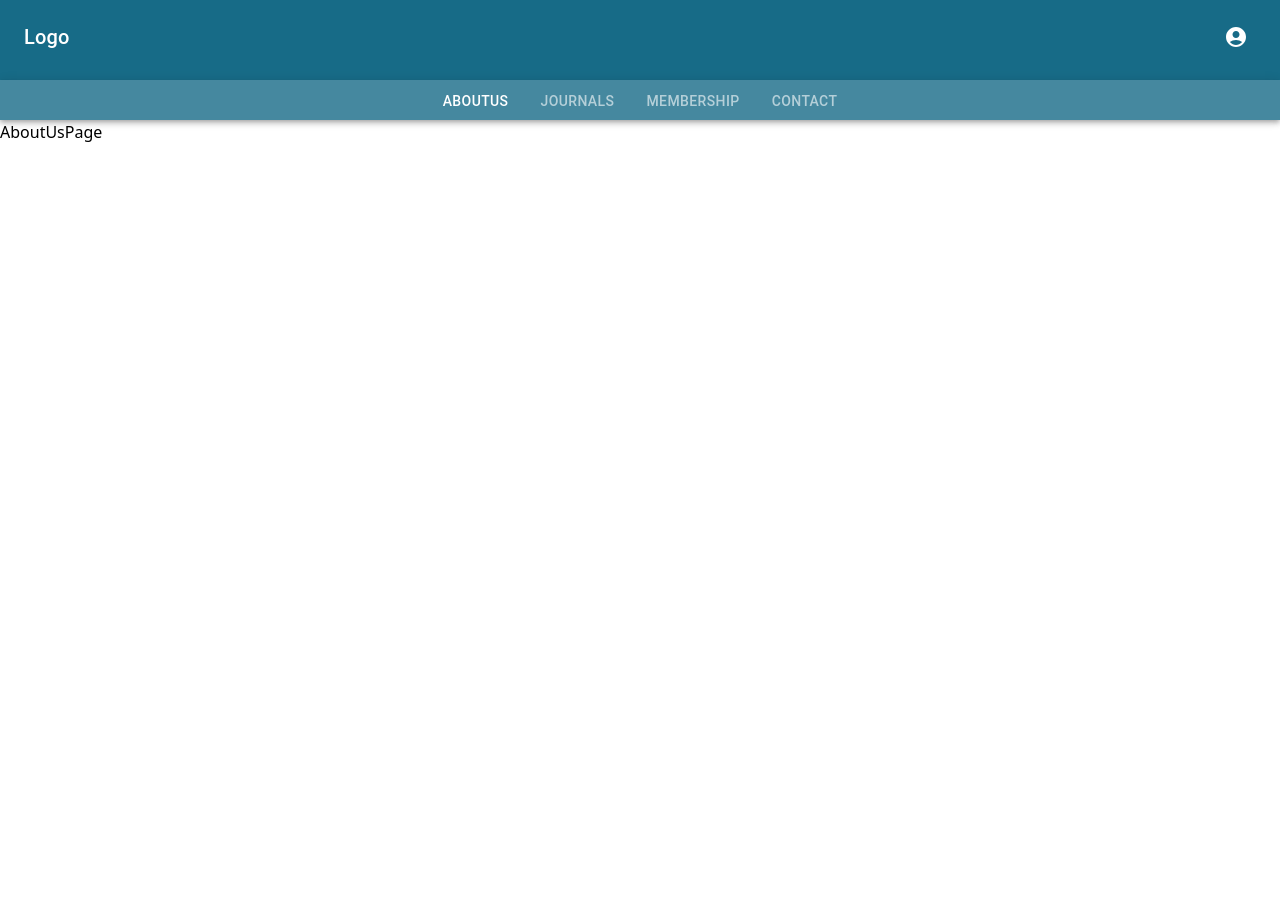
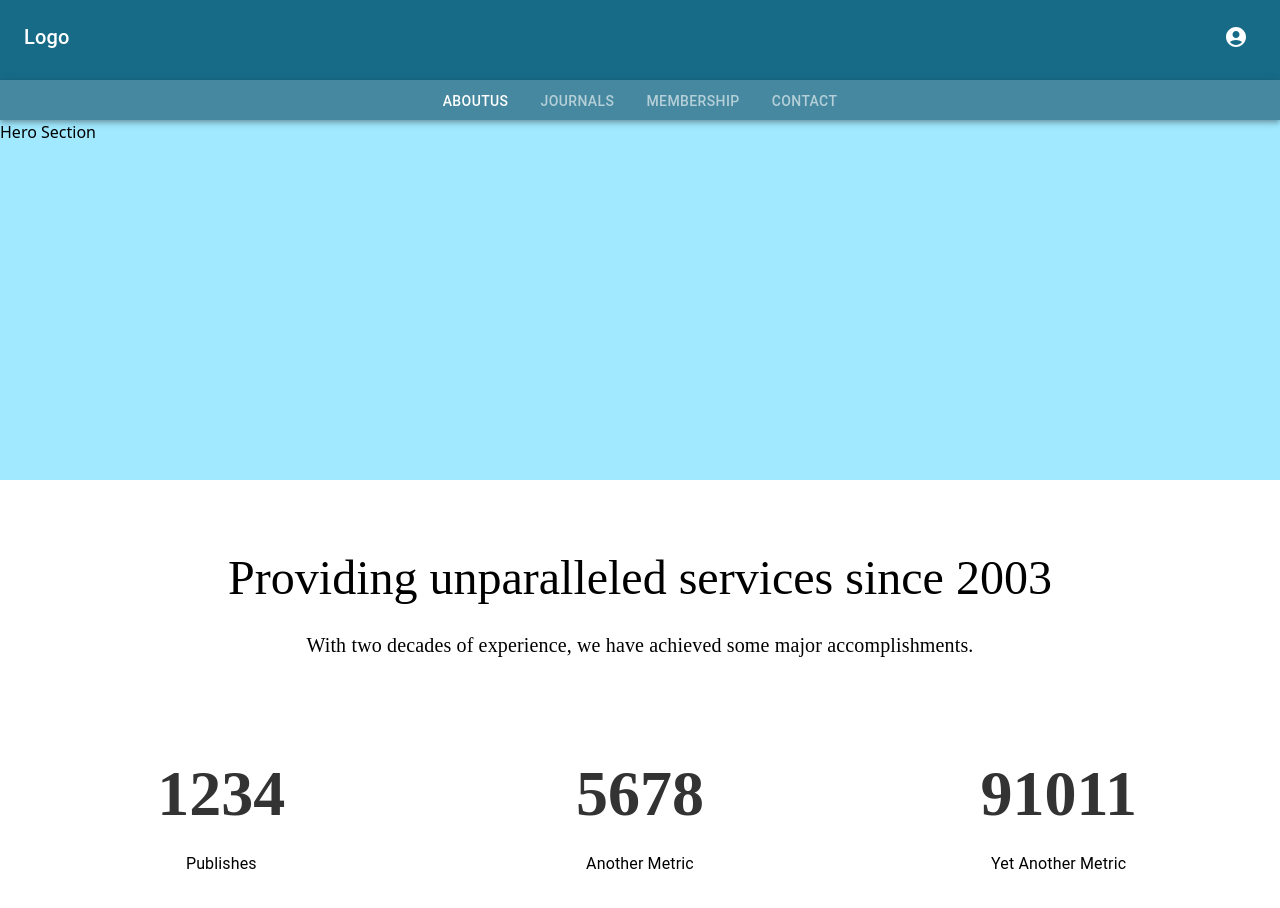
Before and after one commit to ankush-anonymous/jOURNAL, a React (Create React App) app: page /about in a window 1280 px wide. Shown: the top 908 px of the page. Before the commit the page ends 800 px from the top, so only its background shows below. Built offline with nearby package versions, Linux system fonts and the light colour scheme.

Commit message:
CountdownSection

```diff
--- a/package.json
+++ b/package.json
@@ -16,6 +16,7 @@
     "react-multi-carousel": "^2.8.4",
     "react-router-dom": "^6.21.3",
     "react-scripts": "5.0.1",
+    "react-spring": "^9.7.3",
     "web-vitals": "^2.1.4"
   },
   "scripts": {
--- /dev/null
+++ b/src/Components/NumberScrollAnimation.jsx
@@ -0,0 +1,28 @@
+import React from "react";
+import { useSpring, animated } from "react-spring";
+
+const style = {
+  fontSize: "4rem",
+  fontFamily: "source-sans",
+  fontWeight: "bold",
+  color: "#333", // Set your desired text color
+};
+
+function NumberScrollAnimation({ targetValue }) {
+  // Define the spring animation
+  const { number } = useSpring({
+    reset: true,
+    from: { number: 0 },
+    to: { number: targetValue },
+  });
+
+  return (
+    <div>
+      <animated.div style={{ ...style }}>
+        {number.to((val) => Math.floor(val))}
+      </animated.div>
+    </div>
+  );
+}
+
+export default NumberScrollAnimation;
--- a/src/Pages/AboutUsPage.jsx
+++ b/src/Pages/AboutUsPage.jsx
@@ -1,16 +1,147 @@
-import { Box } from "@mui/material";
+import { Box, Grid, Typography, useTheme } from "@mui/material";
 import React from "react";
 
 import NavbarComponent from "../Components/NavbarComponent";
+import NumberScrollAnimation from "../Components/NumberScrollAnimation";
+import Divider from "@mui/material/Divider";
 
 const AboutUsPage = () => {
+  const theme = useTheme();
   return (
     <>
       <NavbarComponent />
       <section>
-        <Box sx={{}}>AboutUsPage</Box>
+        <Box sx={{ height: "45vh", backgroundColor: "#A0E9FF" }}>
+          Hero Section
+        </Box>
       </section>
-      <section>{/* Count Down Section  */}</section>
+      <section>
+        <Box sx={{ height: "50vh", marginTop: "60px", marginBottom: "60px" }}>
+          <Box
+            sx={{
+              display: "flex",
+              flexDirection: "column",
+              justifyContent: "center",
+              alignItems: "center",
+              height: "100px",
+            }}
+          >
+            <Typography
+              variant="h3"
+              sx={{
+                fontFamily: "source sans pro",
+                [theme.breakpoints.down("sm")]: {
+                  fontSize: "2.5rem", // Adjust the font size for small screens
+                  padding: "15px",
+                },
+              }}
+            >
+              Providing unparalleled services since 2003
+            </Typography>
+            <br />
+          </Box>
+          <Box
+            sx={{
+              display: "flex",
+              justifyContent: "center",
+              alignItems: "center",
+              height: "10px",
+            }}
+          >
+            <Typography
+              variant="h6"
+              sx={{
+                fontFamily: "source sans ",
+                [theme.breakpoints.down("sm")]: {
+                  fontSize: "1rem", // Adjust the font size for small screens
+                  marginTop: "20px",
+                  padding: "15px",
+                },
+              }}
+            >
+              With two decades of experience, we have achieved some major
+              accomplishments.
+            </Typography>
+          </Box>
+
+          {/* Countdown  */}
+          <Box
+            sx={{
+              padding: "20px",
+              display: "flex",
+              justifyContent: "center",
+              alignItems: "center",
+            }}
+          >
+            <Box sx={{ marginTop: "50px", width: "100%" }}>
+              <Grid container spacing={2}>
+                <Grid
+                  item
+                  xs={12}
+                  md={4}
+                  sx={{
+                    display: "flex",
+                    flexDirection: "column",
+                    justifyContent: "center",
+                    alignItems: "center",
+                    height: "200px",
+                  }}
+                >
+                  <NumberScrollAnimation targetValue={1234} />
+                  <Typography variant="subtitle1" sx={{ mt: 1 }}>
+                    Publishes
+                  </Typography>
+                </Grid>
+                <Grid
+                  item
+                  xs={12}
+                  md={4}
+                  sx={{
+                    display: "flex",
+                    flexDirection: "column",
+                    justifyContent: "center",
+                    alignItems: "center",
+                    height: "200px",
+                  }}
+                >
+                  <Divider
+                    orientation="vertical"
+                    flexItem
+                    sx={{ marginLeft: "10px", marginRight: "10px" }}
+                  />
+                  <NumberScrollAnimation targetValue={5678} />
+                  <Typography variant="subtitle1" sx={{ mt: 1 }}>
+                    Another Metric
+                  </Typography>
+                </Grid>
+                <Grid
+                  item
+                  xs={12}
+                  md={4}
+                  sx={{
+                    display: "flex",
+                    flexDirection: "column",
+                    justifyContent: "center",
+                    alignItems: "center",
+                    height: "200px",
+                  }}
+                >
+                  <Divider
+                    orientation="vertical"
+                    flexItem
+                    sx={{ marginLeft: "10px", marginRight: "10px" }}
+                  />
+                  <NumberScrollAnimation targetValue={91011} />
+                  <Typography variant="subtitle1" sx={{ mt: 1 }}>
+                    Yet Another Metric
+                  </Typography>
+                </Grid>
+              </Grid>
+            </Box>
+          </Box>
+        </Box>
+      </section>
+
       <section>{/* Our Vision/Mission Section  */}</section>
       <section>{/* Why Us Section  */}</section>
       <section>{/* Feedback Section  */}</section>
```
Also changed, not shown: 1 other file (tests, documents, lock files or other folders).
